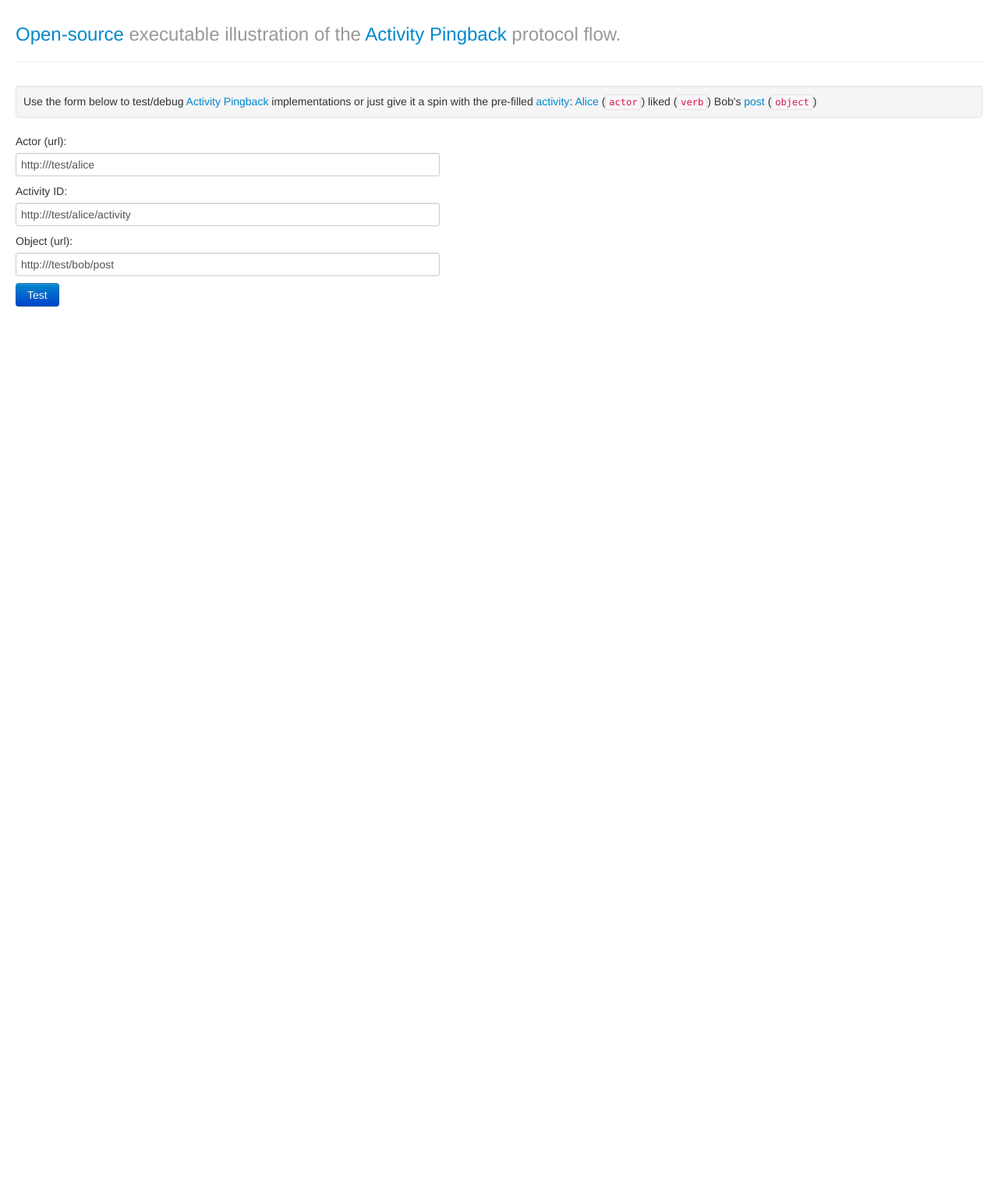
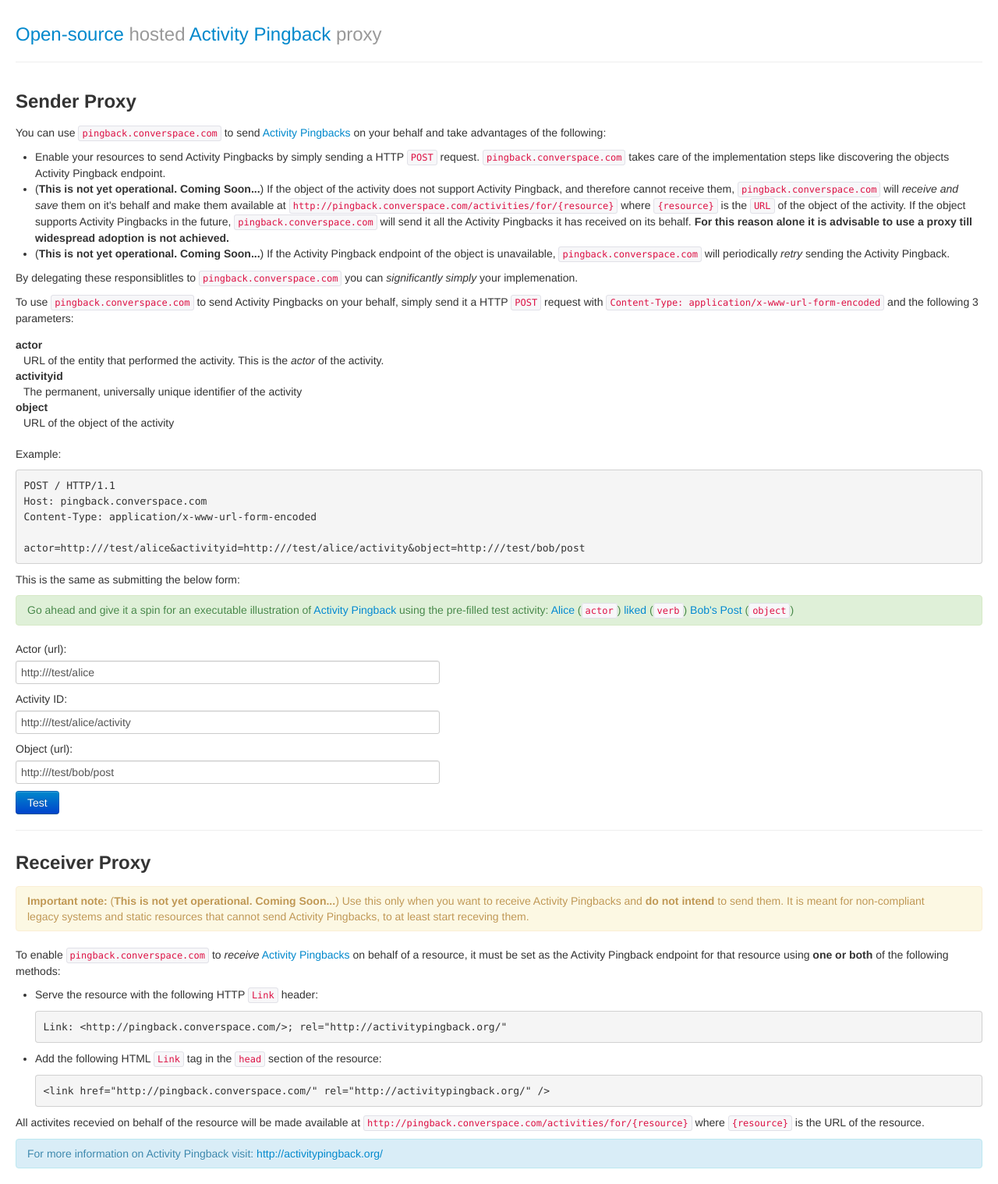
Before and after one commit to converspace/pingback.converspace.com, a PHP site: page /templates/index.html.php in a window 1280 px wide. Shown: the whole page at 78% size. Before the commit the page ends 393 px from the top, so only its background shows below. Run offline with PHP 8.4, Linux system fonts and the light colour scheme; the template is opened without the code that fills it, so the values that code supplies are empty.

Commit message:
Poxy pivot

```diff
--- a/templates/index.html.php
+++ b/templates/index.html.php
@@ -8,12 +8,54 @@
 <div class="container-fluid">
 
 <div class="page-header">
-  <h1><small><a href="https://github.com/converspace/pingback.converspace.com">Open-source</a> executable illustration of the <a href="http://activitypingback.org/">Activity Pingback</a> protocol flow.</small></h1>
+  <h1><small><a href="https://github.com/converspace/pingback.converspace.com">Open-source</a> hosted <a href="http://activitypingback.org/">Activity Pingback</a> proxy</small></h1>
 </div>
 
+	<h3>Sender Proxy</h3>
+
+	<p>You can use <code>pingback.converspace.com</code> to send <a href="http://activitypingback.org/">Activity Pingbacks</a> on your behalf and take advantages of the following:
+		<ul>
+			<li>Enable your resources to send Activity Pingbacks by simply sending a HTTP <code>POST</code> request. <code>pingback.converspace.com</code> takes care of the implementation steps like discovering the objects Activity Pingback endpoint.</li>
+			<li>(<strong>This is not yet operational. Coming Soon...</strong>) If the object of the activity does not support Activity Pingback, and therefore cannot receive them, <code>pingback.converspace.com</code> will <em>receive and save</em> them on it's behalf and make them available at <code>http://pingback.converspace.com/activities/for/{resource}</code> where <code>{resource}</code> is the <code>URL</code> of the object of the activity. If the object supports Activity Pingbacks in the future, <code>pingback.converspace.com</code> will send it all the Activity Pingbacks it has received on its behalf. <strong>For this reason alone it is advisable to use a proxy till widespread adoption is not achieved.</strong>
+			</li>
+			<li>(<strong>This is not yet operational. Coming Soon...</strong>) If the Activity Pingback endpoint of the object is unavailable, <code>pingback.converspace.com</code> will periodically <em>retry</em> sending the Activity Pingback.
+			</li>
+		</ul>
+	</p>
+
+	<p>
+		By delegating these responsiblitles to <code>pingback.converspace.com</code> you can <em>significantly simply</em> your implemenation.
+	</p>
+
+
+	<p>To use <code>pingback.converspace.com</code> to send Activity Pingbacks on your behalf, simply send it a HTTP <code>POST</code> request with <code>Content-Type: application/x-www-url-form-encoded</code> and the following 3 parameters:</p>
+
+
+<dl>
+  <dt>actor</dt>
+  <dd>URL of the entity that performed the activity. This is the <em>actor</em> of the activity.</dd>
+  <dt>activityid</dt>
+  <dd>The permanent, universally unique identifier of the activity</dd>
+  <dt>object</dt>
+  <dd>URL of the object of the activity</dd>
+</dl>
+
+<p>
+Example:
+<pre>
+POST / HTTP/1.1
+Host: pingback.converspace.com
+Content-Type: application/x-www-url-form-encoded
+
+actor=http://<?php echo $endpoint_host ?>/test/alice&activityid=http://<?php echo $endpoint_host ?>/test/alice/activity&object=http://<?php echo $endpoint_host ?>/test/bob/post
+</pre>
+</p>
+
+<p>This is the same as submitting the below form:</p>
+
 	<form action="" method="post">
-		<div class="well well-small">
-			Use the form below to test/debug <a href="http://activitypingback.org/">Activity Pingback</a> implementations or just give it a spin with the pre-filled <a href="http://<?php echo $endpoint_host ?>/test/alice/activity">activity</a>: <a href="http://<?php echo $endpoint_host ?>/test/alice">Alice</a> (<code>actor</code>) liked (<code>verb</code>) Bob's <a href="http://<?php echo $endpoint_host ?>/test/bob/post">post</a> (<code>object</code>)
+		<div class="alert alert-success">
+			Go ahead and give it a spin for an executable illustration of <a href="http://activitypingback.org/">Activity Pingback</a> using the pre-filled test activity: <a href="http://<?php echo $endpoint_host ?>/test/alice">Alice</a> (<code>actor</code>) <a href="http://<?php echo $endpoint_host ?>/test/alice/activity">liked</a> (<code>verb</code>) <a href="http://<?php echo $endpoint_host ?>/test/bob/post">Bob's Post</a> (<code>object</code>)
 		</div>
 
 		<label for="source">Actor (url):</label>
@@ -37,19 +79,34 @@
 
 	</form>
 
-		<!--div  class="alert alert-info">
-			<p>Clicking on send will do the following:
-				<ol>
-					<li>An attempt will be made to discover the activity pingback endpoint for <code>Target</code>.</li>
-					<li>If an endpoint is found
-						<ul>
-							<li>and it turns out that <code>Target</code> is using <code>pingback.converspace.com</code> as its activity pingback endpoint, then the activity will be retrieved from <code>Source</code> and validated.  All activites for a given resource will be made available at <code>http://pingback.converspace.com/activities/for/{resource}</code> where <code>{resource}</code> is the URI of the resource.</li>
-							<li>else, an activity pingback will be sent to the discovered endpoint.</li>
-						</ul>
-					</li>
-				</ol>
+	<hr />
+
+	<h3>Receiver Proxy</h3>
+
+<div class="alert">
+	<strong>Important note:</strong> (<strong>This is not yet operational. Coming Soon...</strong>) Use this only when you want to receive Activity Pingbacks and <strong>do not intend</strong> to send them. It is meant for non-compliant legacy systems and static resources that cannot send Activity Pingbacks, to at least start receving them.
+</div>
+
+	<p>To enable <code>pingback.converspace.com</code> to <em>receive</em> <a href="http://activitypingback.org/">Activity Pingbacks</a> on behalf of a resource, it must be set as the Activity Pingback endpoint for that resource using <strong>one or both</strong> of the following methods:</p>
+
+	<ul>
+		<li>Serve the resource with the following HTTP <code>Link</code> header:
+			<p>
+				<pre>Link: &lt;http://pingback.converspace.com/&gt;; rel="http://activitypingback.org/"</pre>
 			</p>
-		</div-->
+		</li>
+		<li>Add the following HTML <code>Link</code> tag in the <code>head</code> section of the resource:
+			<p>
+				<pre>&lt;link href="http://pingback.converspace.com/" rel="http://activitypingback.org/" /&gt;</pre>
+			</p>
+		</li>
+	</ul>
+
+	<p>
+		All activites recevied on behalf of the resource will be made available at <code>http://pingback.converspace.com/activities/for/{resource}</code> where <code>{resource}</code> is the URL of the resource.
+	</p>
+
+	<div class="alert alert-info">For more information on Activity Pingback visit: <a href="http://activitypingback.org/">http://activitypingback.org/</a></div>
 
 <script src="assets/js/jquery-1.8.2.min.js"></script>
 <script src="assets/js/bootstrap.min.js"></script>
--- a/templates/test.html.php
+++ b/templates/test.html.php
@@ -8,7 +8,7 @@
 <div class="container-fluid">
 
 <div class="page-header">
-  <h1><small><a href="https://github.com/converspace/pingback.converspace.com">Open-source</a> executable illustration of the <a href="http://activitypingback.org/">Activity Pingback</a> protocol flow.</small></h1>
+  <h1><small><a href="https://github.com/converspace/pingback.converspace.com">Open-source</a> hosted <a href="http://activitypingback.org/">Activity Pingback</a> proxy</small></h1>
 </div>
 
 <p>
```
